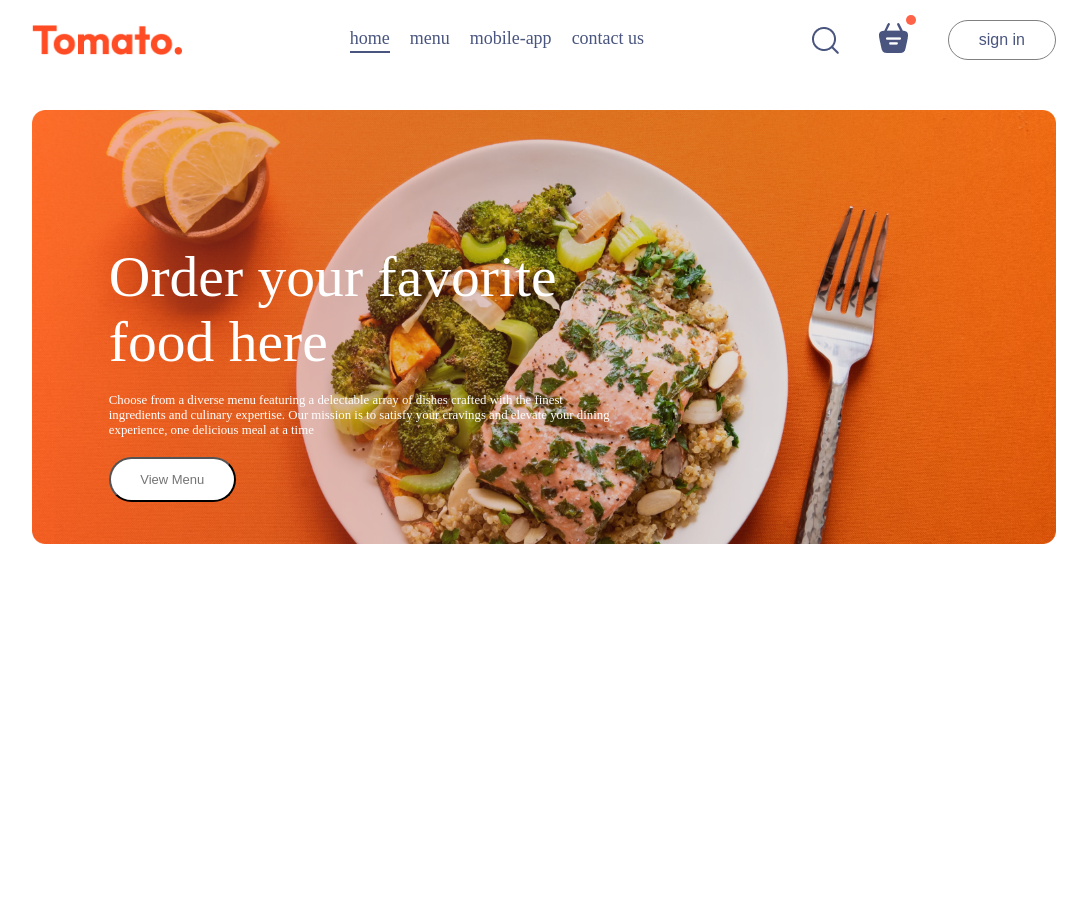
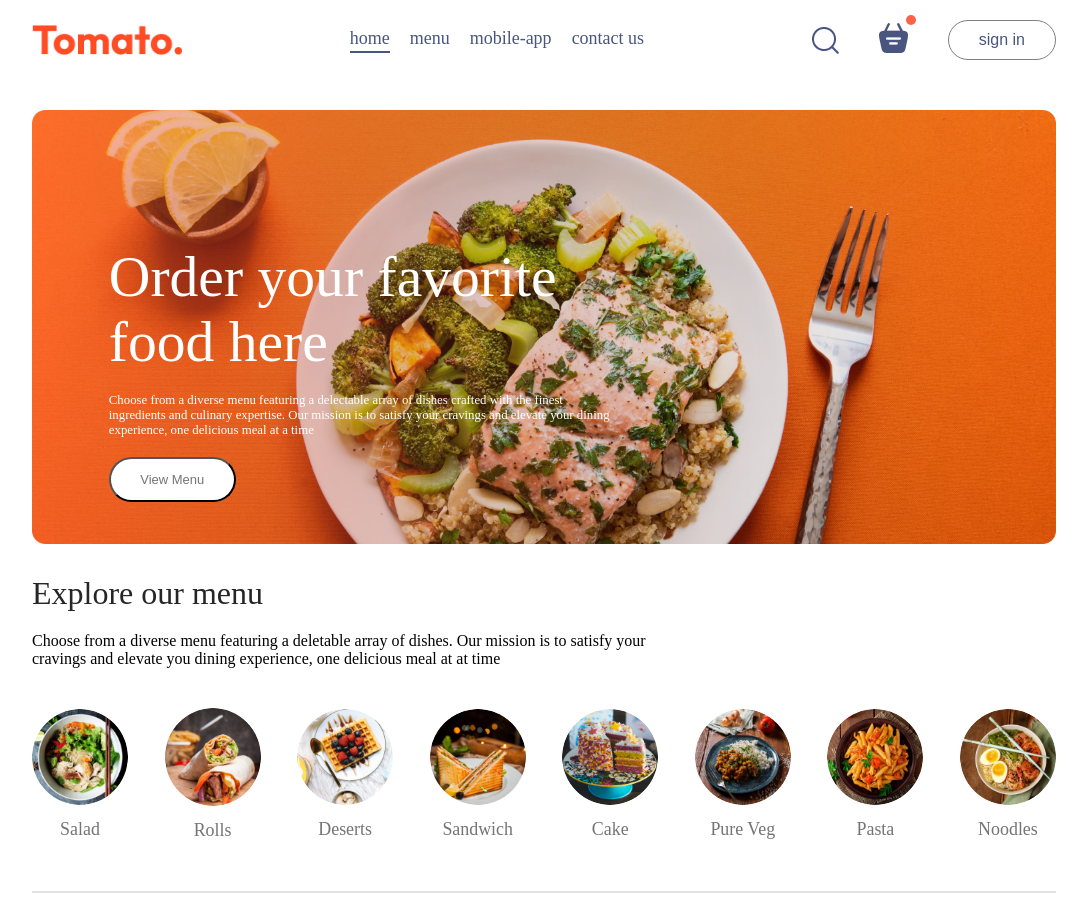
Before and after one commit to Joca7330/food-delivery, a React app in the folder frontend/: page / in a window 1280 px wide. Shown: the whole page, without its empty margins (96-1183 px from the left). Before the commit the page ends 800 px from the top, so only its background shows below. Built offline with nearby package versions, Linux system fonts and the light colour scheme; the HTML template or start-up script is replaced by a standard one.

Commit message:
added menu images and styling to ExploreMenu

```diff
--- a/frontend/src/components/ExploreMenu/ExploreMenu.css
+++ b/frontend/src/components/ExploreMenu/ExploreMenu.css
@@ -0,0 +1,51 @@
+.explore-menu {
+    display: flex;
+    flex-direction: column;
+    gap: 20px;
+}
+
+.explore-menu h1 {
+    color: #262626;
+    font-weight: 500;
+}
+
+.explore-menu-text {
+    max-width: 60%;
+    columns: #808080;
+}
+
+.explore-menu-list {
+    display: flex;
+    justify-content: space-between;
+    align-items: center;
+    gap: 30px;
+    text-align: center;
+    margin: 20px 0px;
+    overflow-x: scroll;
+}
+
+.explore-menu-list::-webkit-scrollbar {
+    display: none;
+}
+
+.explore-menu-list-item img {
+    width: 7.5vw;
+    min-width: 80px;
+    border-radius: 50%;
+    transition: 0.2s;
+    cursor: pointer;
+}
+
+.explore-menu-list-item p {
+    margin-top: 10px;
+    color: #747474;
+    font-size: max(1.4vw, 16px);
+    cursor: pointer;
+}
+
+.explore-menu hr {
+    margin: 10px 0px;
+    height: 2px;
+    background-color: #e2e2e2;
+    border: none;
+}
--- a/frontend/src/components/ExploreMenu/ExploreMenu.jsx
+++ b/frontend/src/components/ExploreMenu/ExploreMenu.jsx
@@ -1,22 +1,27 @@
 import React from 'react'
 import './ExploreMenu.css'
 import { menu_list } from '../../assets/assets'
+import { assets } from '../../assets/assets'
+
 
 const ExploreMenu = () => {
     return (
         <div className='explore-menu' id='explore-menu'>
             <h1>Explore our menu</h1>
-            <p className='explore-menu-text'>Choose from a diverse menu featuring a deletacble array of dishes. Our mission is to satisfy your cravings and elevate you dining experience, one delicious meal at at time</p>
-            <div className='explor-menu-list'>
+            <p className='explore-menu-text'>Choose from a diverse menu featuring a deletable array of dishes. Our mission is to satisfy your cravings and elevate you dining experience, one delicious meal at at time</p>
+            <div className='explore-menu-list'>
                 {menu_list.map((item, index) => {
                     return (
                         <div key={index} className='explore-menu-list-item'>
+                            {/* menu images */}
                             <img src={item.menu_image} alt="" />
                             <p>{item.menu_name}</p>
+
                         </div>
                     )
                 })}
             </div>
+            <hr />
         </div>
 
     )
--- a/frontend/src/pages/Home/Home.jsx
+++ b/frontend/src/pages/Home/Home.jsx
@@ -1,11 +1,13 @@
 import React from 'react'
 import './Home.css'
 import Header from '../../components/Header/Header'
+import ExploreMenu from '../../components/ExploreMenu/ExploreMenu'
 
 const Home = () => {
   return (
     <div>
         <Header />
+        <ExploreMenu />
     </div>
   )
 }
```
